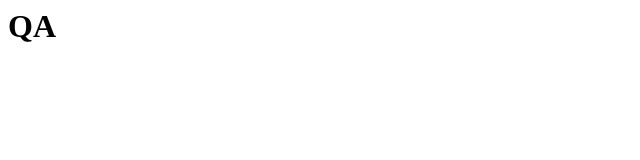
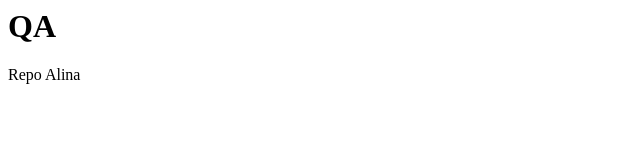
Before and after one commit to tabbakka-developer/qa_alina, a plain HTML site: page index.html in a window 1280 px wide. Shown: the full height of the page, 0-640 px from the left. Drawn offline with Linux system fonts and the light colour scheme.

Commit message:
update index.html

```diff
--- a/index.html
+++ b/index.html
@@ -4,5 +4,6 @@
 </head>
 <body>
     <h1>QA</h1>
+    <div>Repo Alina</div>
 </body>
 </html>
```
